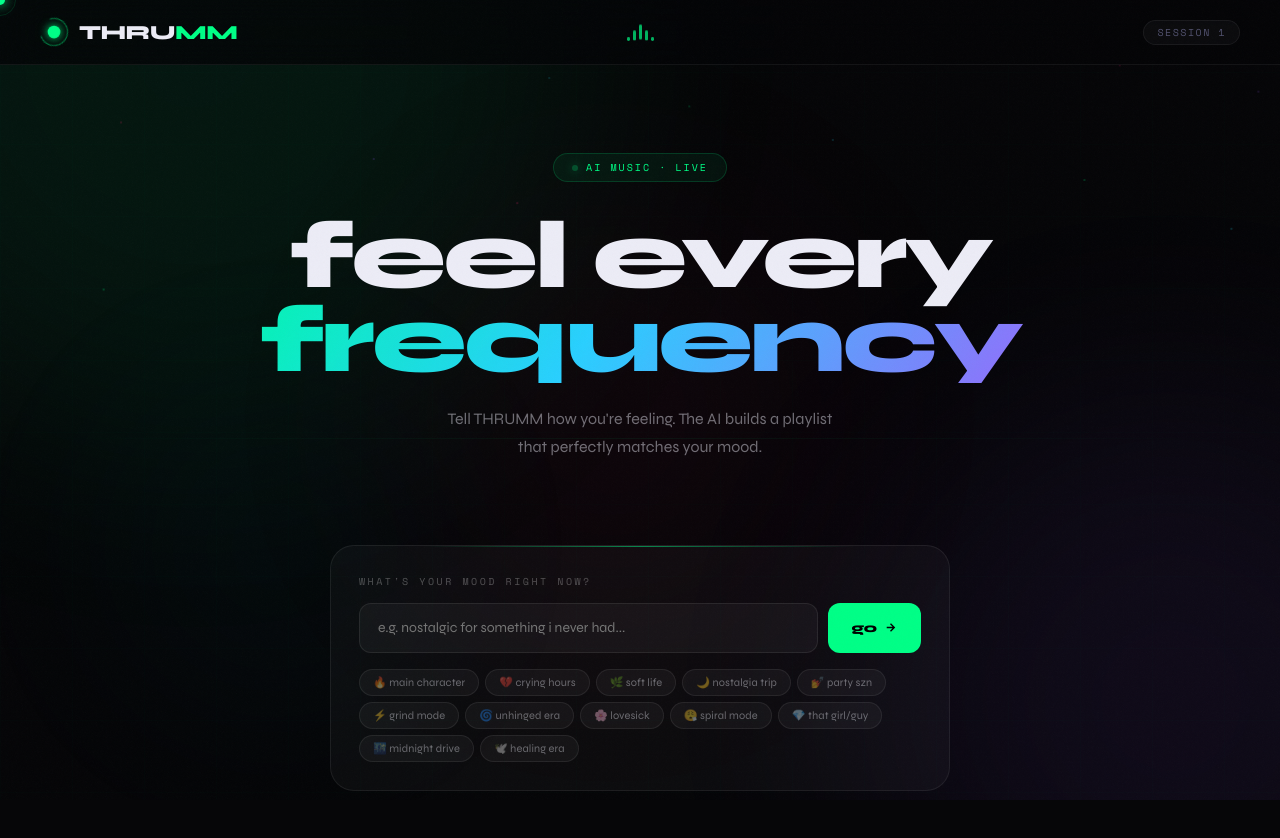
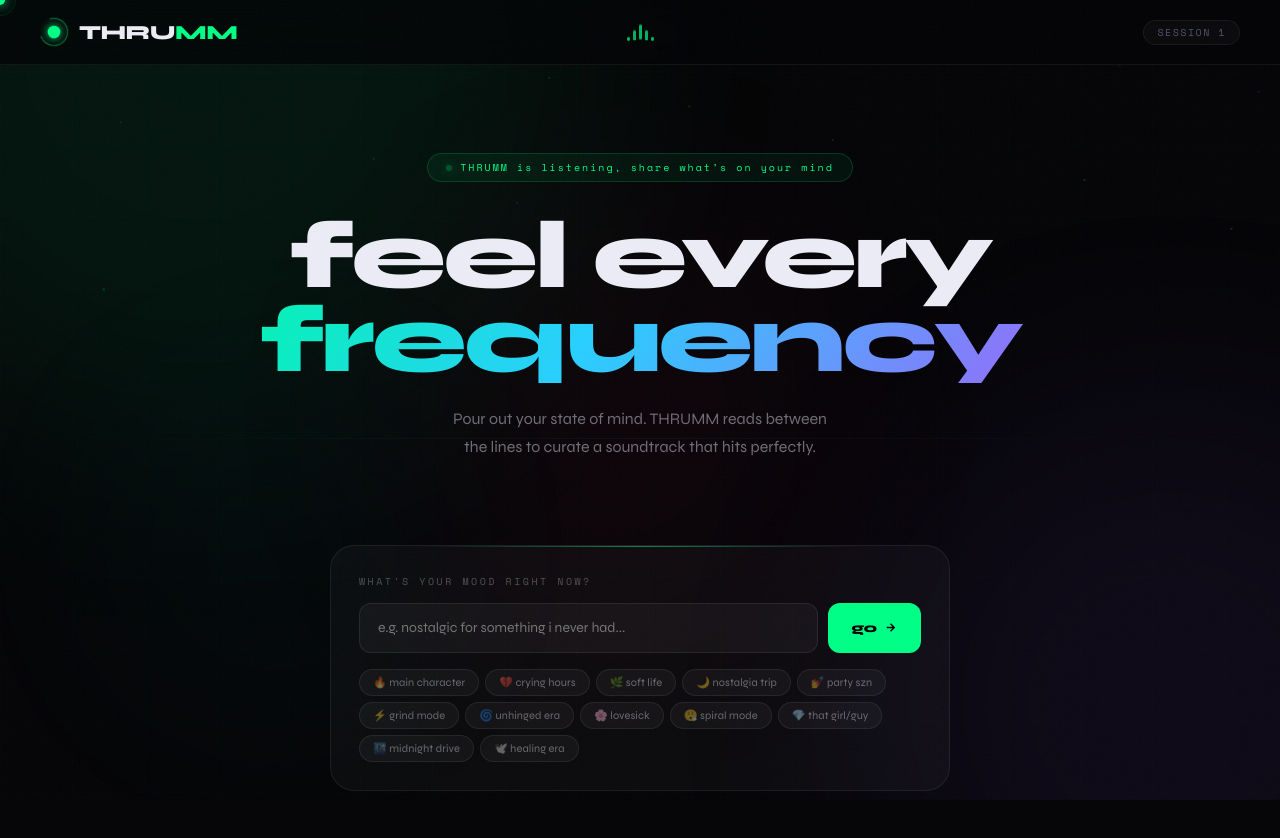
Before and after one commit to joannacanila/THRUMM, a Next.js app: page / in a window 1280 px wide. Shown: the top 838 px of the page. Built offline with nearby package versions, Linux system fonts and the light colour scheme.

Commit message:
ugh
Updated text content in the hero section to enhance user engagement.

```diff
--- a/app/page.tsx
+++ b/app/page.tsx
@@ -308,14 +308,16 @@
         <section style={{ textAlign:"center", padding:"88px 0 64px", animation:"up .9s ease both" }}>
           <div style={{ display:"inline-flex", alignItems:"center", gap:"8px", background:"rgba(0,255,135,.06)", border:"1px solid rgba(0,255,135,.16)", borderRadius:"100px", padding:"6px 18px", fontSize:"10px", fontFamily:"Space Mono,monospace", color:"#00ff87", marginBottom:"32px", letterSpacing:"2px" }}>
             <span style={{ width:"6px", height:"6px", background:"#00ff87", borderRadius:"50%", animation:"blink 1.2s ease infinite", boxShadow:"0 0 8px #00ff87", display:"inline-block", flexShrink:0 }} />
-            AI MUSIC · LIVE
+            THRUMM is listening, share what’s on your mind
+
           </div>
           <h1 style={{ fontSize:"clamp(48px,8vw,96px)", fontWeight:800, lineHeight:.88, letterSpacing:"-3.5px", marginBottom:"22px" }}>
             <span style={{ display:"block" }}>feel every</span>
             <span style={{ display:"block", background:"linear-gradient(125deg,#00ff87,#22d3ee 45%,#9b5cff)", WebkitBackgroundClip:"text", WebkitTextFillColor:"transparent", backgroundClip:"text", animation:"hue 5s ease infinite" }}>frequency</span>
           </h1>
           <p style={{ fontSize:"16px", color:"rgba(236,236,246,.45)", maxWidth:"400px", margin:"0 auto 20px", lineHeight:1.75, fontWeight:400 }}>
-            Tell THRUMM how you&apos;re feeling. The AI builds a playlist that perfectly matches your mood.
+            Pour out your state of mind. THRUMM reads between the lines to curate a soundtrack that hits perfectly.
+
           </p>
           {lastSess && <div style={{ fontFamily:"Space Mono,monospace", fontSize:"10px", color:"rgba(255,255,255,.2)", letterSpacing:".5px" }}>{lastSess}</div>}
         </section>
```
